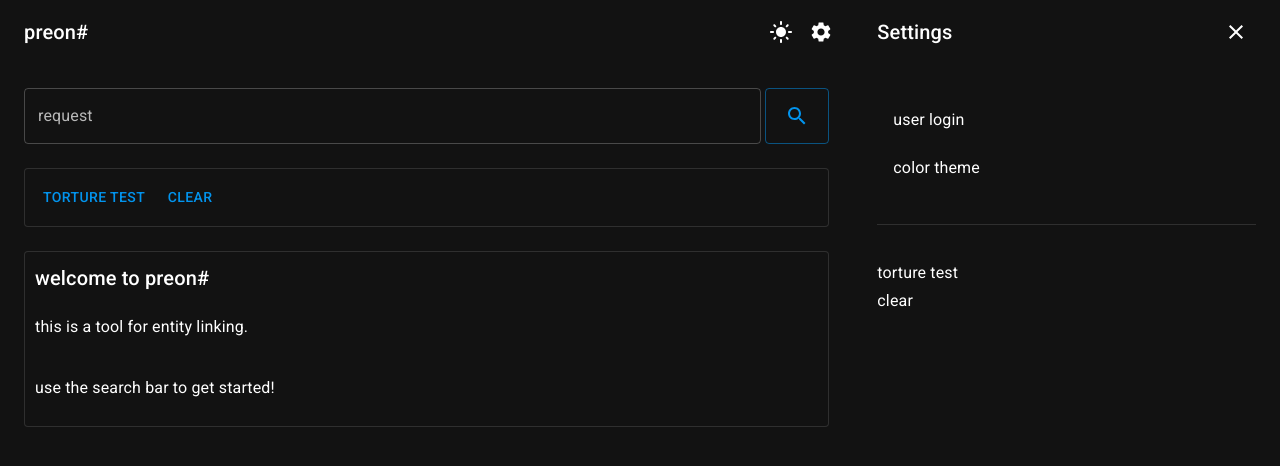
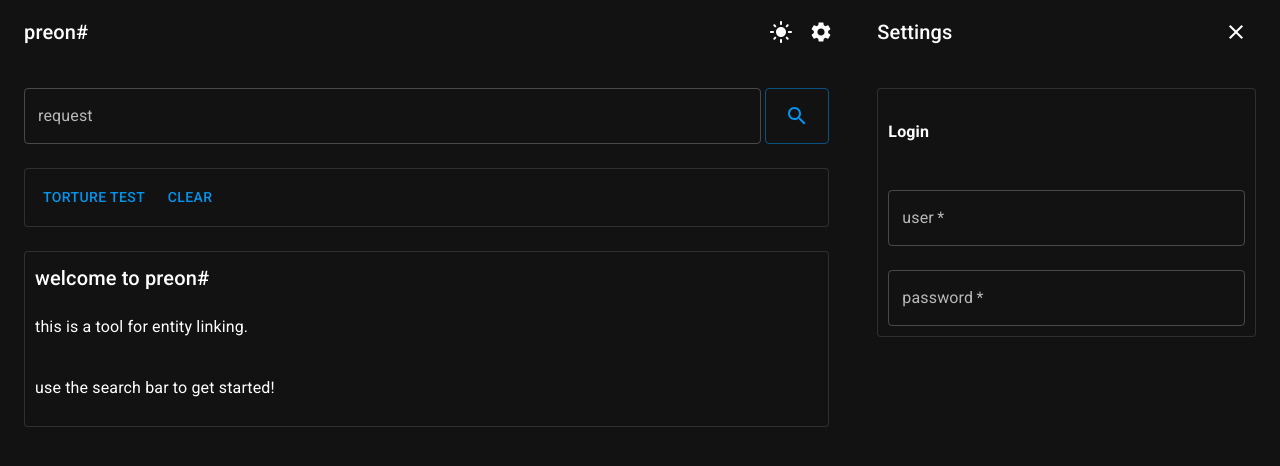
Before and after one commit to kaesaecracker/PreonSharp, a React (Vite) app in the folder preonsharp-react-app/: page / in a window 1280 px wide. Both pictures are taken after a click on the button 1248 px from the left and 32 px from the top of the page. Shown: the top 466 px of the page. Built offline with nearby package versions, Linux system fonts and the light colour scheme.

Commit message:
use settings page for login

```diff
--- a/preonsharp-react-app/src/App.tsx
+++ b/preonsharp-react-app/src/App.tsx
@@ -28,7 +28,9 @@ export default function App() {
   let subContent: ReactNode | null;
   switch (subPage) {
     case 'settings':
-      subContent = <SettingsPage onClose={() => setSubPage(null)}/>;
+      subContent = <SettingsPage
+        settings={settings} mutateSettings={mutateSettings}
+        onClose={() => setSubPage(null)}/>;
       break;
     default:
       // default empty app bar for animation
--- a/preonsharp-react-app/src/SettingsPage.tsx
+++ b/preonsharp-react-app/src/SettingsPage.tsx
@@ -1,10 +1,20 @@
-import {AppBar, Divider, IconButton, List, ListItem, ListItemText, Toolbar, Typography} from "@mui/material";
+import {
+  AppBar,
+  IconButton,
+  Paper, TextField,
+  Toolbar,
+  Typography
+} from "@mui/material";
 
 import CloseIcon from '@mui/icons-material/Close';
 import Page from "./components/Page.tsx";
+import * as React from "react";
+import {Settings} from "./models/Settings.ts";
 
 export default function SettingsPage(props: {
   onClose: () => void;
+  settings: Settings;
+  mutateSettings: (mutator: (oldState: Settings) => Settings) => void;
 }) {
   return <>
     <AppBar sx={{flexGrow: 1}} position="static" elevation={0}>
@@ -19,19 +29,42 @@ export default function SettingsPage(props: {
     </AppBar>
 
     <Page>
-      <List>
-        {['user login', 'color theme'].map((text) => (
-          <ListItem key={text}>
-            <ListItemText primary={text}/>
-          </ListItem>
-        ))}
-      </List>
-      <Divider/>
-      <List>
-        {['torture test', 'clear'].map((text) => (
-          <ListItemText primary={text} key={text}/>
-        ))}
-      </List>
+      <Paper variant="outlined" sx={{
+        gap: '24px',
+        display: 'flex',
+        flexDirection: 'column',
+        padding: '10px'
+      }}>
+        <h4>Login</h4>
+        <TextField
+          required fullWidth
+          variant='outlined'
+          label="user"
+          type='text'
+          value={props.settings.credentials.userName}
+          onChange={(event: React.ChangeEvent<HTMLInputElement>) =>
+            props.mutateSettings((s: Settings): Settings => ({
+              ...s, credentials: {
+                ...s.credentials,
+                userName: event.target.value
+              }
+            }))}
+        />
+        <TextField
+          required fullWidth
+          variant="outlined"
+          label="password"
+          type='password'
+          value={props.settings.credentials.password}
+          onChange={(event: React.ChangeEvent<HTMLInputElement>) =>
+            props.mutateSettings((s: Settings): Settings => ({
+              ...s, credentials: {
+                ...s.credentials,
+                password: event.target.value
+              }
+            }))}
+        />
+      </Paper>
     </Page>
   </>;
 }
```
Also changed, not shown: preonsharp-react-app/src/LoginDialog.css (deleted, +0 -7 lines), preonsharp-react-app/src/LoginDialog.tsx (deleted, +0 -44 lines).
